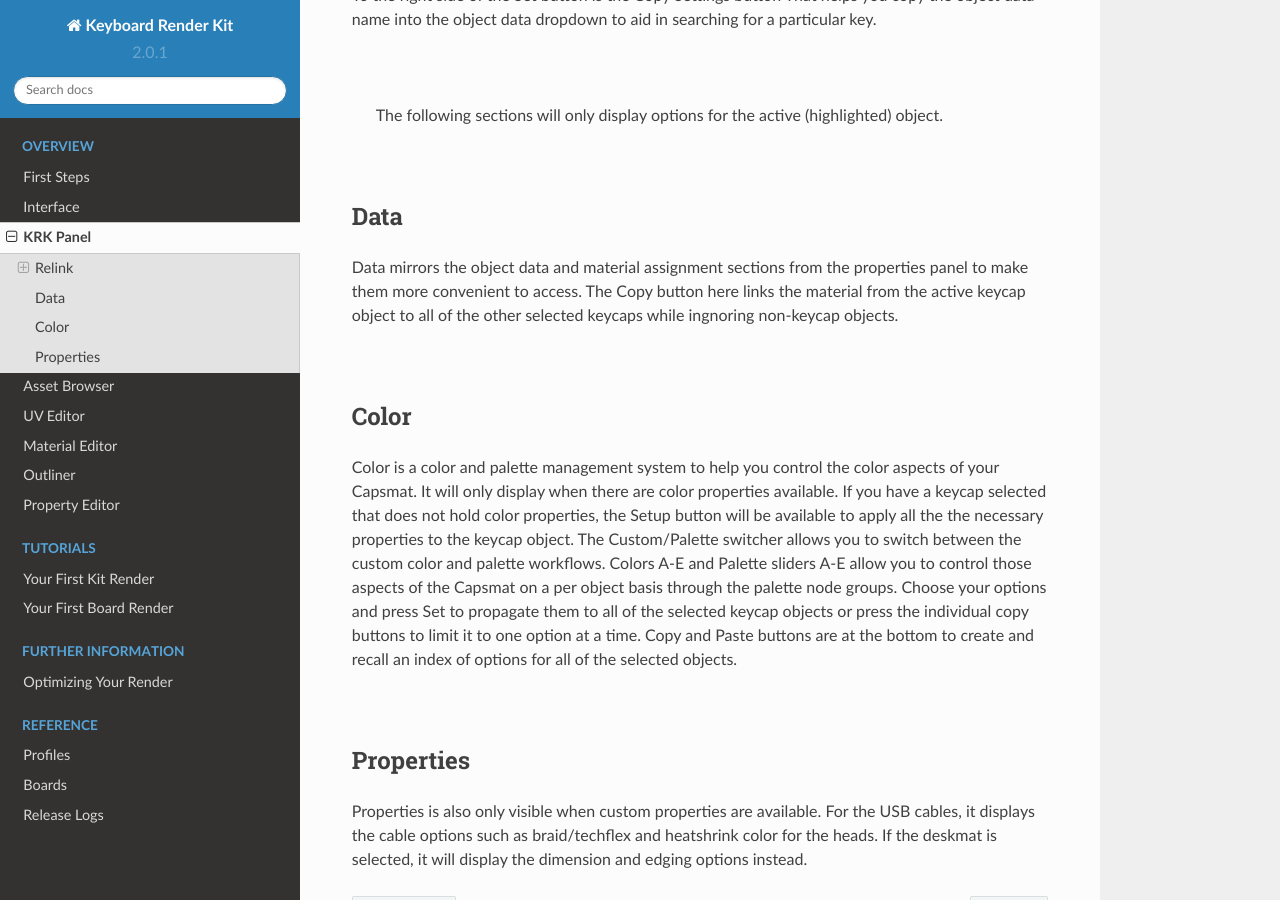
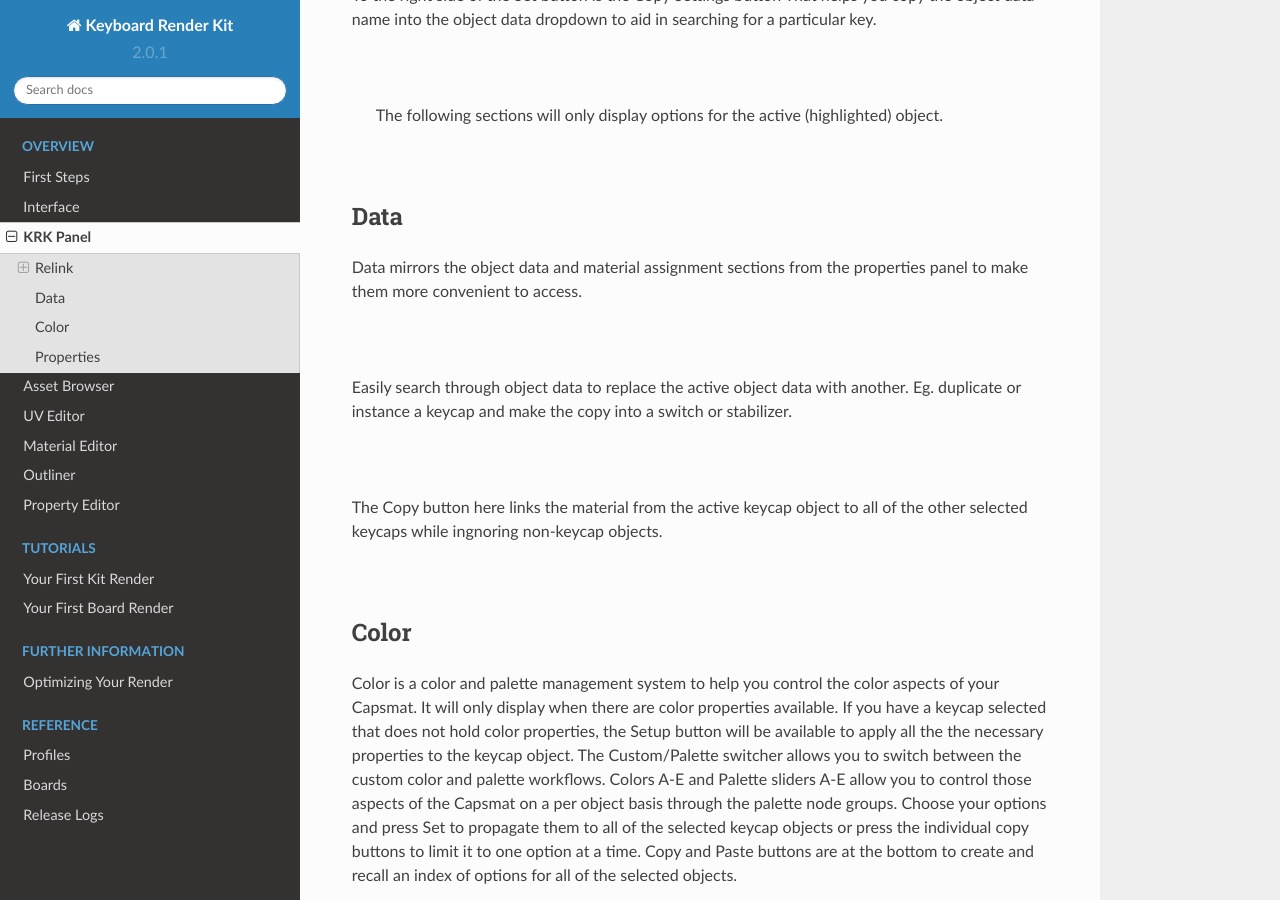
Before and after one commit to imperfectlink/KeyboardRenderKit, a Sphinx documentation site: the page built from docs/source/krkpanel.rst, in a window 1280 px wide and 900 px high, scrolled down 4286 px. Built offline with Sphinx 7.4.7 and the Read the Docs theme 2.0.0, drawn with Linux system fonts in a browser that asks for light colours.

Commit message:
Update krkpanel.rst

```diff
--- a/docs/source/krkpanel.rst
+++ b/docs/source/krkpanel.rst
@@ -65,6 +65,13 @@
 ~~~~
 
 Data mirrors the object data and material assignment sections from the properties panel to make them more convenient to access.
+
+|
+
+Easily search through object data to replace the active object data with another. Eg. duplicate or instance a keycap and make the copy into a switch or stabilizer.
+
+|
+
 The Copy button here links the material from the active keycap object to all of the other selected keycaps while ingnoring non-keycap objects.
 
 |
```
